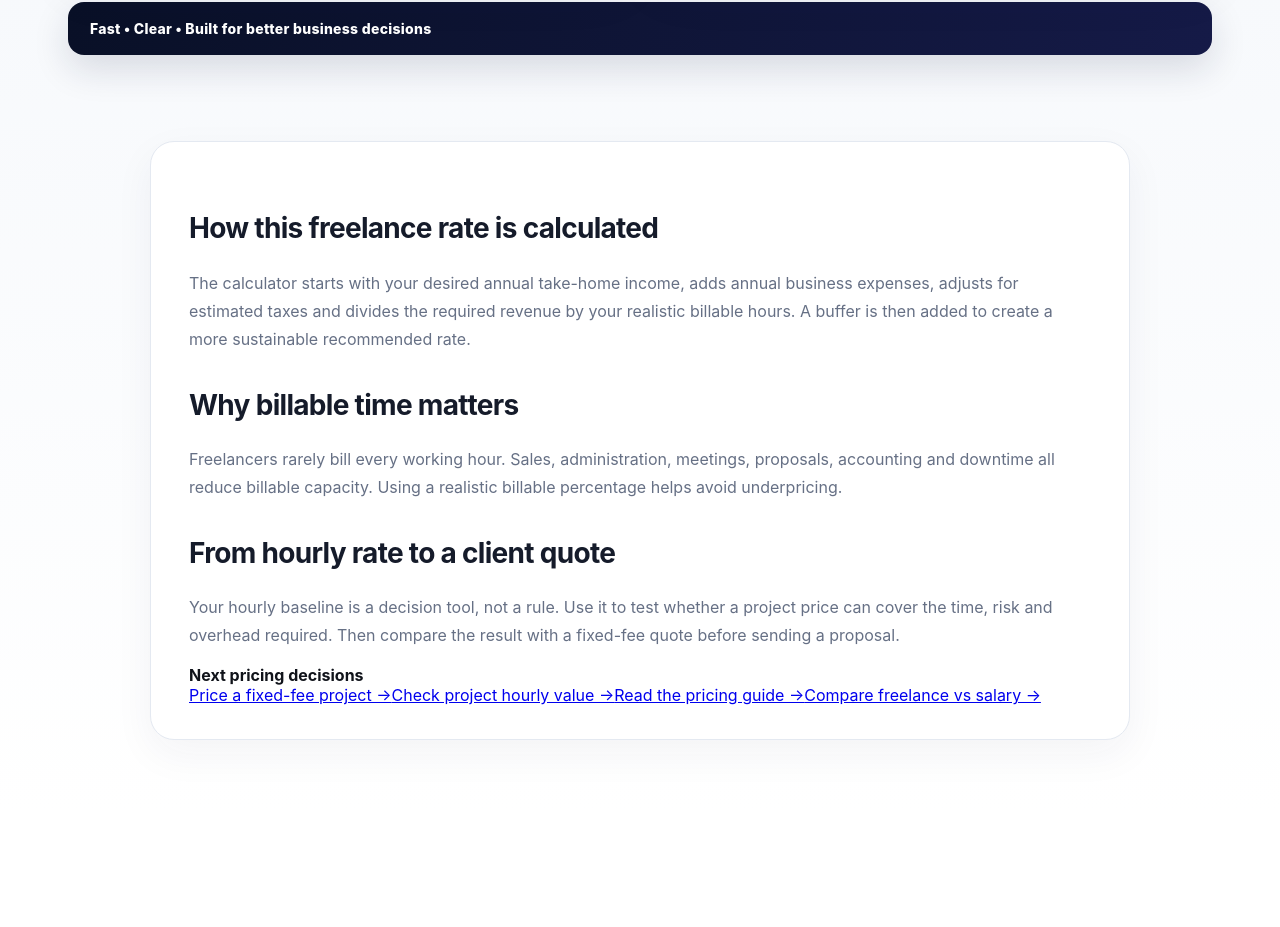
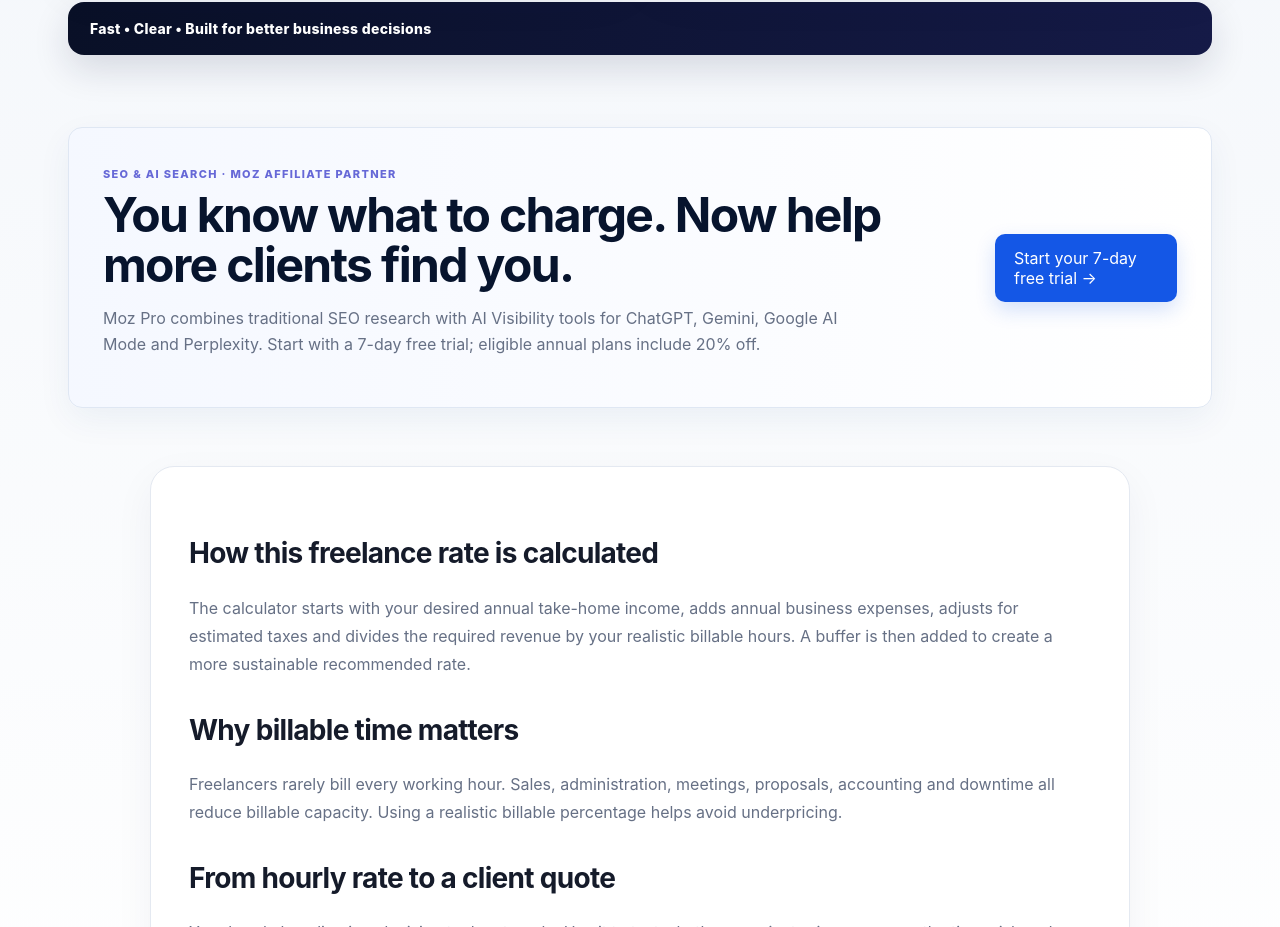
Before and after one commit to luizferdazzi-commits/business-calculator-hub, a Next.js app: page /freelance-rate-calculator in a window 1280 px wide. Shown: the part 1215-2142 px from the top of the page. Before the commit the page ends 2027 px from the top, so only its background shows below. Built offline with nearby package versions, Linux system fonts and the light colour scheme.

Commit message:
Add Moz growth placement to freelance rate calculator

```diff
--- a/app/freelance-rate-calculator/page.tsx
+++ b/app/freelance-rate-calculator/page.tsx
@@ -2,6 +2,7 @@
 
 import Link from 'next/link';
 import { useEffect, useMemo, useRef, useState } from 'react';
+import MozGrowthCTA from '../components/MozGrowthCTA';
 
 declare global { interface Window { gtag?: (...args: any[]) => void } }
 
@@ -117,6 +118,7 @@ export default function FreelanceRateCalculator(){
         </div>
       </div>
     </section>
+    <MozGrowthCTA placement="freelance_rate_after_calculator" headline="You know what to charge. Now help more clients find you." />
     <section className="content">
       <h2>How this freelance rate is calculated</h2>
       <p>The calculator starts with your desired annual take-home income, adds annual business expenses, adjusts for estimated taxes and divides the required revenue by your realistic billable hours. A buffer is then added to create a more sustainable recommended rate.</p>
```
